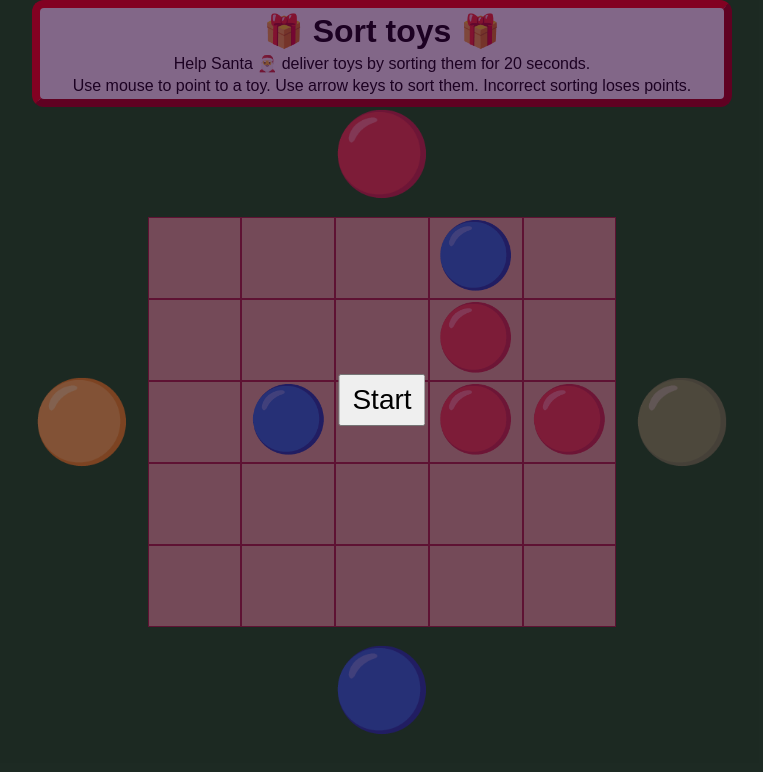
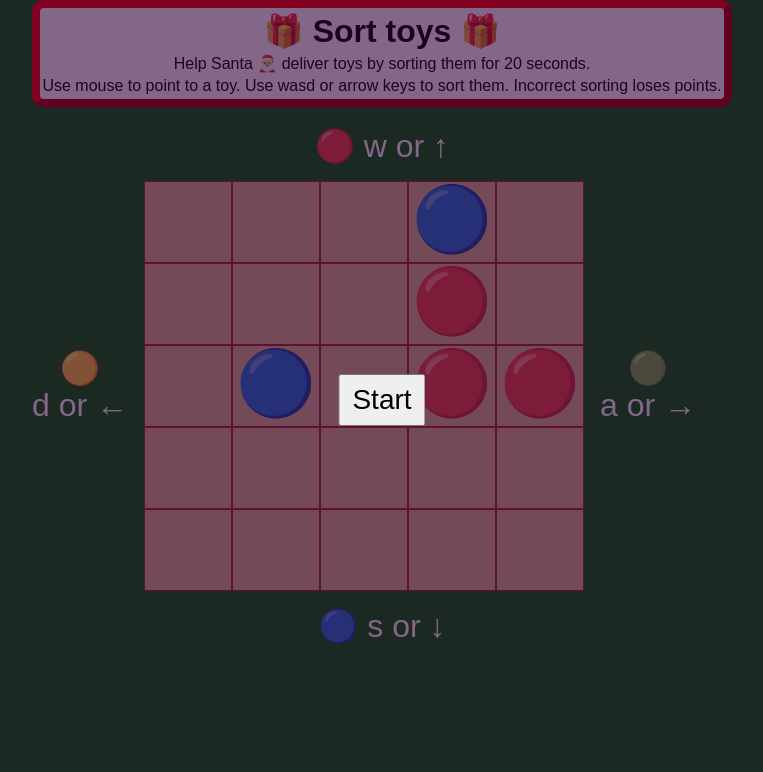
Before and after one commit to badaboot/tiny-projects, a plain HTML site: page sort-toy/index.html in a window 1280 px wide. Shown: the whole page, without its empty margins (258-1021 px from the left). Drawn offline with Linux system fonts and the light colour scheme.

Commit message:
amend to use wasd keys

```diff
--- a/sort-toy/index.html
+++ b/sort-toy/index.html
@@ -11,19 +11,25 @@
       <h1>🎁 Sort toys 🎁</h1>
       <p>Help Santa 🎅 deliver toys by sorting them for 20 seconds.</p>
       <p>
-        Use mouse to point to a toy. Use arrow keys to sort them. Incorrect
-        sorting loses points.
+        Use mouse to point to a toy. Use wasd or arrow keys to sort them.
+        Incorrect sorting loses points.
       </p>
     </div>
-    <div class="top">🔴</div>
+    <div class="top">🔴 w or ↑</div>
     <div class="container">
-      <div class="left">🟡</div>
+      <div class="left">
+        🟡
+        <p>d or ←</p>
+      </div>
       <div class="grid"></div>
 
-      <div class="right">🟢</div>
+      <div class="right">
+        🟢
+        <p>a or →</p>
+      </div>
     </div>
 
-    <div class="bottom">🔵</div>
+    <div class="bottom">🔵 s or ↓</div>
     <button class="start">Start</button>
 
     <!-- background -->
--- a/sort-toy/script.js
+++ b/sort-toy/script.js
@@ -104,6 +104,7 @@ document.addEventListener("keydown", (event) => {
     );
 
     switch (event.key) {
+      case "w":
       case "ArrowUp":
         amendPointsAccordingToColor(
           selectedElems[0],
@@ -112,6 +113,7 @@ document.addEventListener("keydown", (event) => {
           toIndex(x, y)
         );
         break;
+      case "s":
       case "ArrowDown":
         amendPointsAccordingToColor(
           selectedElems[0],
@@ -120,6 +122,7 @@ document.addEventListener("keydown", (event) => {
           toIndex(x, y)
         );
         break;
+      case "a":
       case "ArrowLeft":
         amendPointsAccordingToColor(
           selectedElems[0],
@@ -128,6 +131,7 @@ document.addEventListener("keydown", (event) => {
           toIndex(x, y)
         );
         break;
+      case "d":
       case "ArrowRight":
         amendPointsAccordingToColor(
           selectedElems[0],
--- a/sort-toy/style.css
+++ b/sort-toy/style.css
@@ -11,9 +11,13 @@ body {
   grid-template-columns: repeat(5, 1fr);
   font-size: 64px;
   text-align: center;
-  width: 100%;
+  width: 440px;
   margin: 16px;
   background-color: burlywood;
+}
+.right p,
+.left p {
+  margin: 0;
 }
 .help {
   background-color: white;
@@ -53,11 +57,15 @@ body {
   top: 50%;
   transform: translate(-50%, -50%);
 }
+.top {
+  margin-top: 20px;
+}
 .top,
 .bottom,
 .left,
 .right {
-  font-size: 80px;
+  font-size: 32px;
+  color: white;
 }
 .left,
 .right {
```
